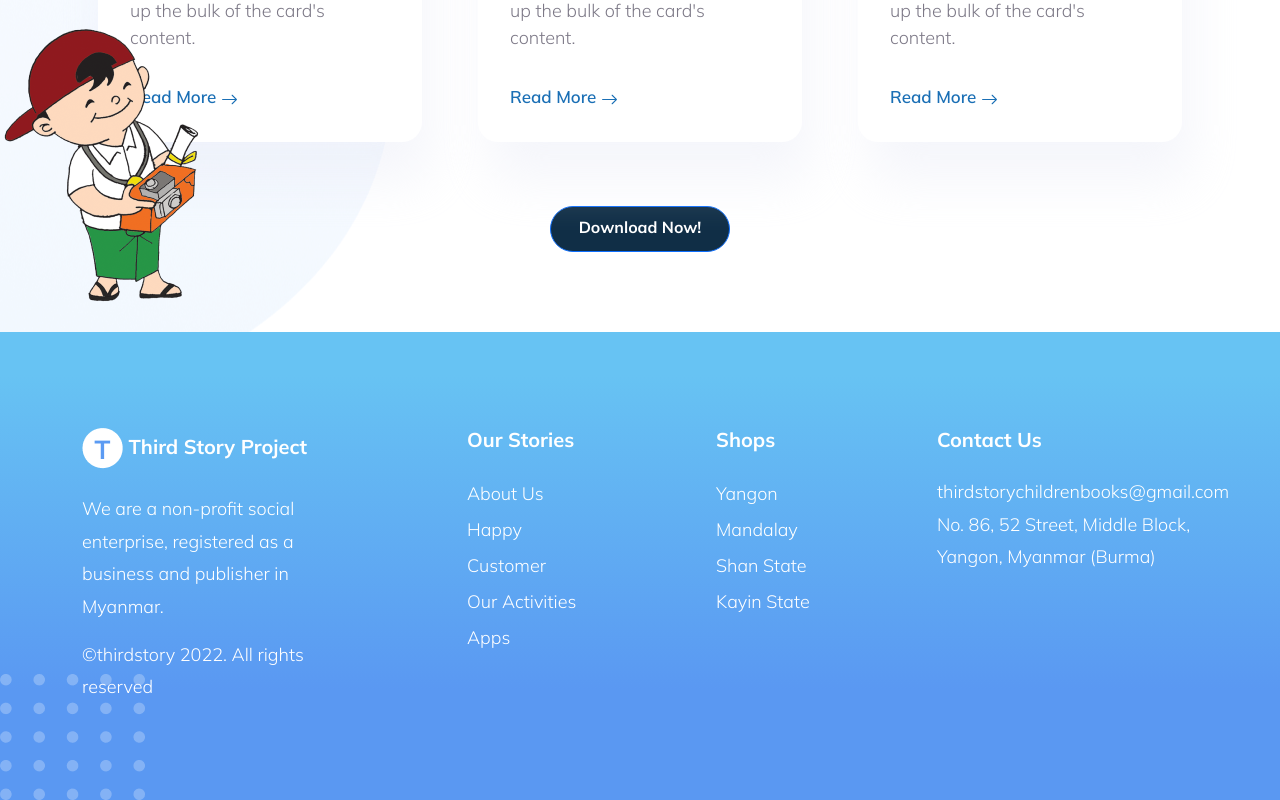
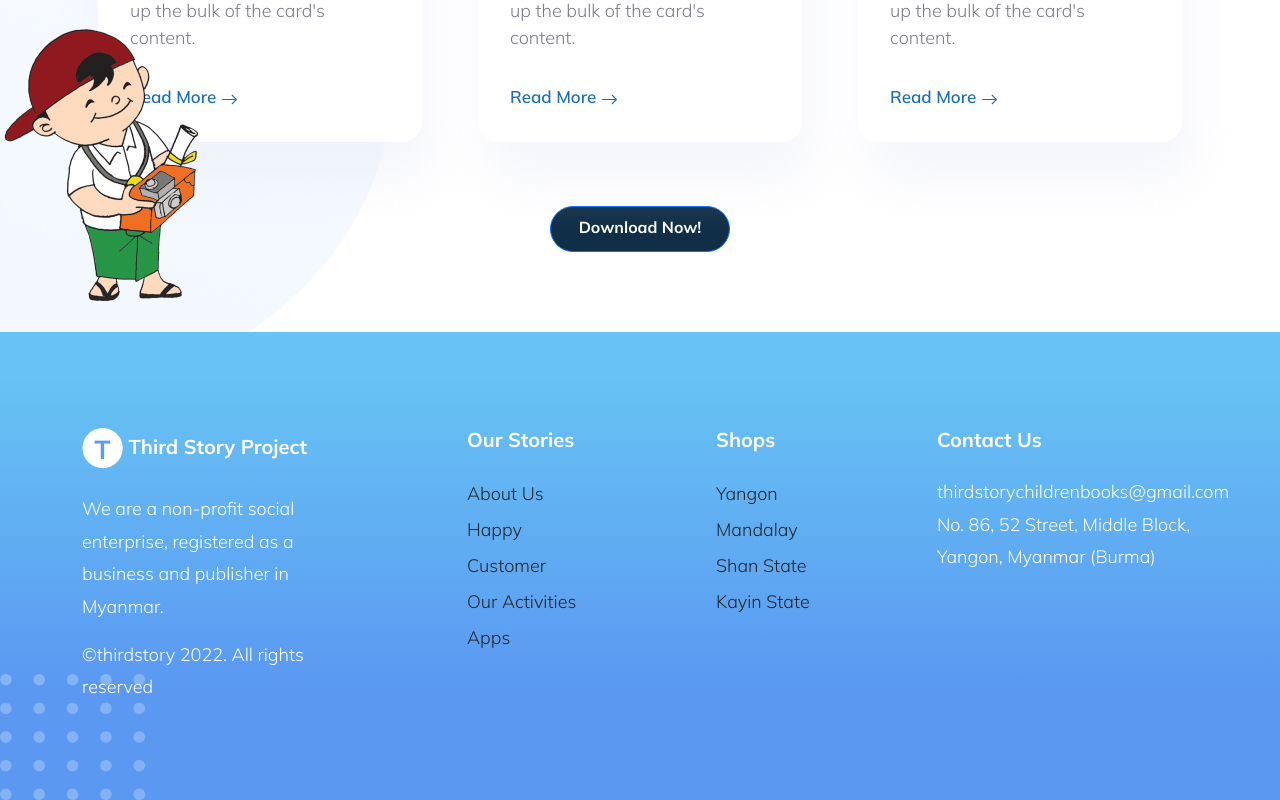
Before and after one commit to may881991/thridstoryclient, a React (Create React App) app: page / in a window 1280 px wide. Shown: the part 4347-5147 px from the top of the page. Built offline with nearby package versions, Linux system fonts and the light colour scheme.

Commit message:
add alt attribute for images

```diff
--- a/src/components/Books/Books.js
+++ b/src/components/Books/Books.js
@@ -21,7 +21,7 @@ function Books() {
         <Container fluid className="ourBooks">
             <Row className='mx-auto container'>
                 <Col md={2} className="py-3">
-                  {<img src={treeImg}  className="img-fluid"/> }
+                  {<img src={treeImg} alt={treeImg} className="img-fluid"/> }
                 </Col>
                 <Col md={8} className="py-3 px-5 text-center bannerText">
                 <h2>Our Books</h2>
@@ -32,7 +32,7 @@ function Books() {
                 </Form>
                 </Col>
                 <Col md={2} className="py-3">
-                  {<img src={puloneImg}  className="img-fluid"/> }
+                  {<img src={puloneImg} alt={puloneImg} className="img-fluid"/> }
                 </Col>
             </Row>
             <Container className='bookLists pt-5'>
--- a/src/components/Customers/Customers.js
+++ b/src/components/Customers/Customers.js
@@ -9,7 +9,7 @@ import customer3Img from "../../assets/images/customer3.png";
 function Customers() {
     return(
         <Container fluid className="ourCustomers text-center">
-            {<img src={boxItem} className="bgItem3" />}
+            {<img src={boxItem} alt={boxItem} className="bgItem3" />}
             <Container className='py-5'>
                 <h2>Happy Customers</h2>
                 <Carousel className='my-5'>
--- a/src/components/Footer/Footer.js
+++ b/src/components/Footer/Footer.js
@@ -11,26 +11,26 @@ function Footer() {
             <Container className="py-5">
                 <Row>
                     <Col lg={3} md={12}>
-                        <h5>{<img src={footerLogo} />} Third Story Project</h5>
+                        <h5>{<img src={footerLogo} alt={footerLogo}/>} Third Story Project</h5>
                         <p>We are a non-profit social enterprise, registered as a business and publisher in Myanmar.</p>
                         <label>©thirdstory 2022. All rights reserved</label>
                     </Col>
                     <Col lg={3} md={12} className="px-5">
                         <h5 className='secTitle'>Our Stories</h5>
                         <ul>
-                            <li><a href='#'>About Us</a></li>
-                            <li><a href='#'>Happy Customer</a></li>
-                            <li><a href='#'>Our Activities</a></li>
-                            <li><a href='#'>Apps</a></li>
+                            <li><a>About Us</a></li>
+                            <li><a>Happy Customer</a></li>
+                            <li><a>Our Activities</a></li>
+                            <li><a>Apps</a></li>
                         </ul>
                     </Col>
                     <Col lg={3} md={12}>
                         <h5 className='secTitle'>Shops</h5>
                         <ul>
-                            <li><a href='#'>Yangon</a></li>
-                            <li><a href='#'>Mandalay</a></li>
-                            <li><a href='#'>Shan State</a></li>
-                            <li><a href='#'>Kayin State</a></li>
+                            <li><a>Yangon</a></li>
+                            <li><a>Mandalay</a></li>
+                            <li><a>Shan State</a></li>
+                            <li><a>Kayin State</a></li>
                         </ul>
                     </Col>
                     <Col lg={3} md={12}>
--- a/src/components/Help/Help.js
+++ b/src/components/Help/Help.js
@@ -59,7 +59,7 @@ function Help() {
                 </Button>
             </div>
 
-            {<img src={jayImg} className="bgItem4" />}
+            {<img src={jayImg} alt={jayImg} className="bgItem4" />}
             </Container>
         </Container>
     );
--- a/src/components/Home/Home.js
+++ b/src/components/Home/Home.js
@@ -34,7 +34,7 @@ function Home() {
         </section>
         <Books />
         <Container fluid className="aboutUs">
-          {<img src={bgWYLK} className="bgItem1" />}
+          {<img src={bgWYLK} alt={bgWYLK} className="bgItem1" />}
           <Container className=' py-5'>
             <Row className='py-5'>
               <Col lg={6} md={12}>
@@ -48,7 +48,7 @@ function Home() {
                     </a>
               </Col>
             </Row>
-            {<img src={bgYamin} className="bgItem2" />}
+            {<img src={bgYamin} alt={bgYamin} className="bgItem2" />}
             <Row className='py-5'>
               <Col lg={6} md={12}>
                   <h2>Our Trainings</h2>
```
Also changed, not shown: 1 other file (tests, documents, lock files or other folders).
